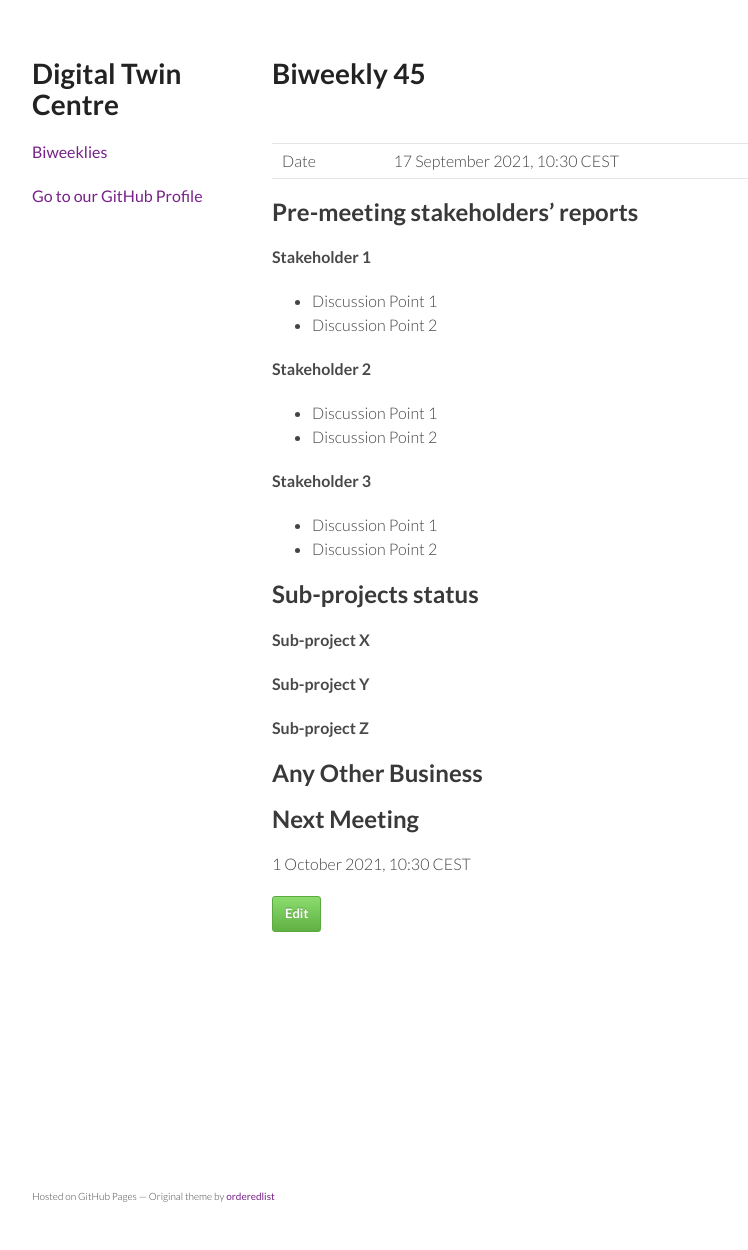
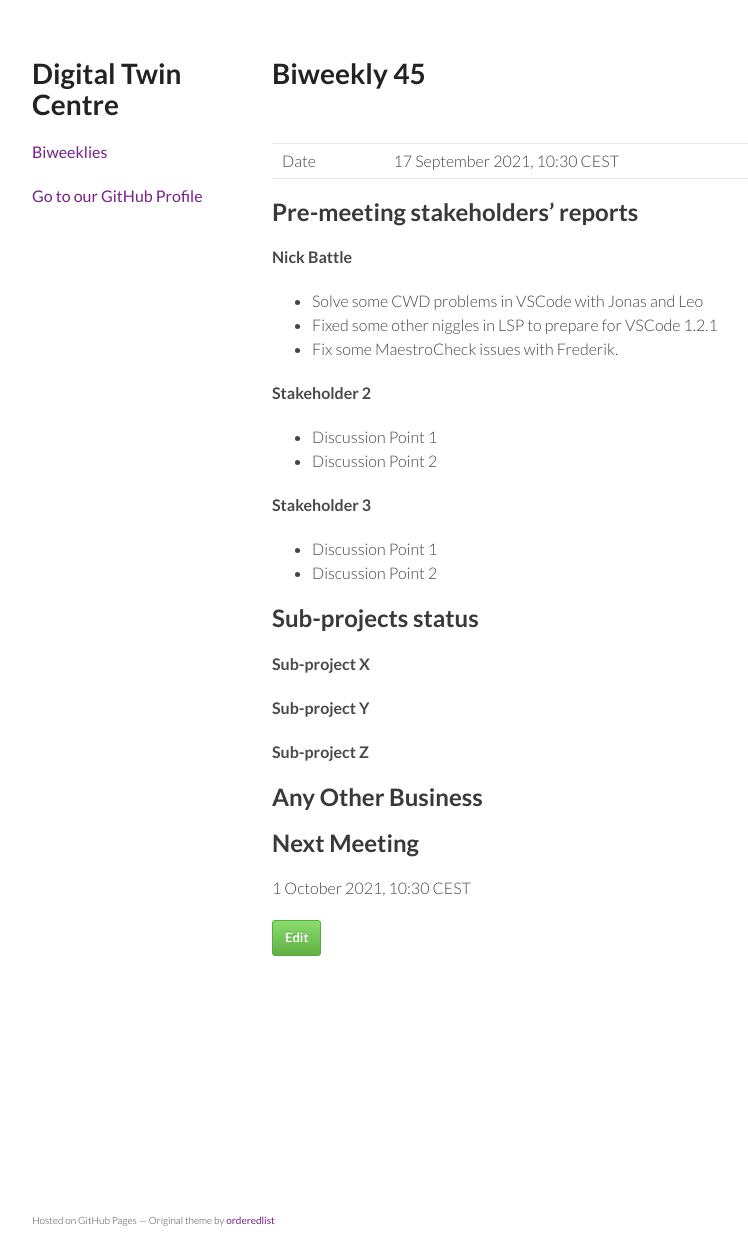
Before and after one commit to digitaltwincentre/digitaltwincentre.github.io, a Jekyll site: the page built from _biweeklies/Biweekly-45.md, in a window 1280 px wide. Shown: the whole page, without its empty margins (178-926 px from the left). Built offline with Jekyll 4.4.1, drawn with Linux system fonts in a browser that asks for light colours; nearby versions of some CDN libraries; before the commit the page ends 1226 px from its top, so only the background shows below that.

Commit message:
Update Biweekly-45.md

```diff
--- a/_biweeklies/Biweekly-45.md
+++ b/_biweeklies/Biweekly-45.md
@@ -20,9 +20,10 @@ date: 17 September 2021, 1030 CEST
 
 <!-- Please keep in mind that the minutes are publicly available.-->
 
-#### Stakeholder 1
-* Discussion Point 1
-* Discussion Point 2
+#### Nick Battle
+* Solve some CWD problems in VSCode with Jonas and Leo
+* Fixed some other niggles in LSP to prepare for VSCode 1.2.1
+* Fix some MaestroCheck issues with Frederik.
 
 #### Stakeholder 2
 * Discussion Point 1
```
